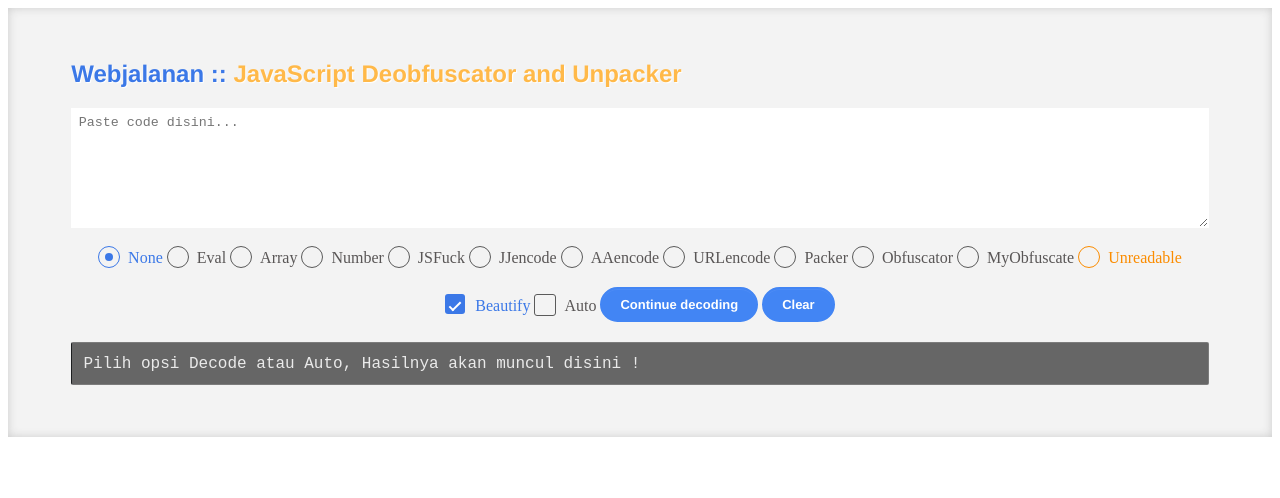
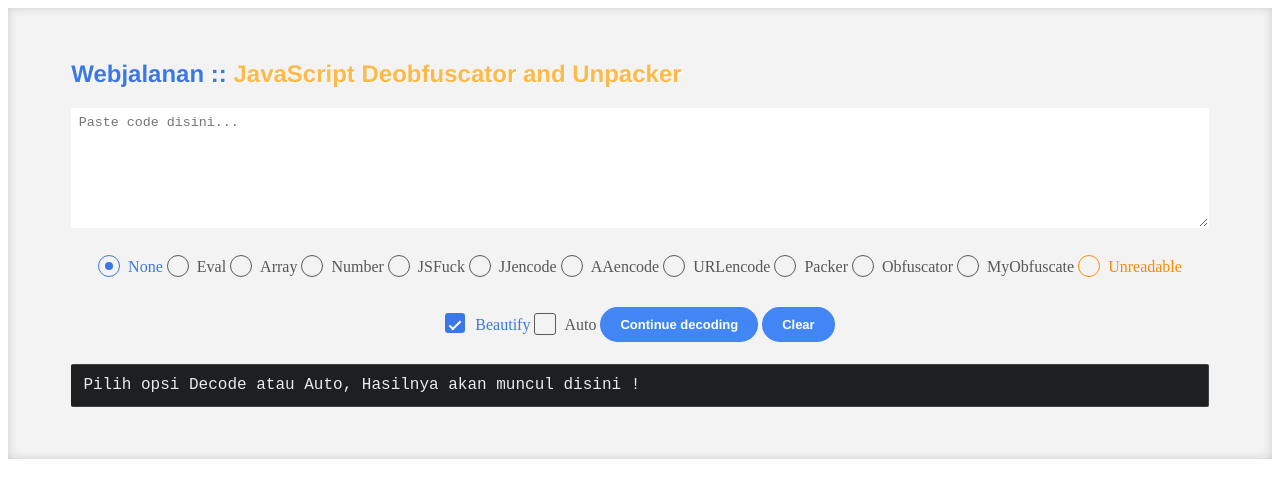
Before and after one commit to WebJalanan/DeJavascript, a plain HTML site: page index.htm in a window 1280 px wide. Drawn offline with Linux system fonts and the light colour scheme.

Commit message:
Update wjstyle.css

```diff
--- a/wjstyle.css
+++ b/wjstyle.css
@@ -58,7 +58,7 @@
 .hljs-addition,.hljs-bullet,.hljs-string,.hljs-symbol{color:#b9ca4a}
 .hljs-section,.hljs-title{color:#7aa6da}
 .hljs-keyword,.hljs-selector-tag{color:#c397d8}
-.hljs{display:block;overflow-x:auto;background:#666666;color:#eaeaea;padding:.7em;}
+.hljs{display:block;overflow-x:auto;background:#1d1f21;color:#eaeaea;padding:.7em;}
 .hljs-emphasis{font-style:italic}
 .hljs-strong{font-weight:700}
 @keyframes hover-color{from{border-color:#5a5a5a}to{border-color:#3b78e7}}
@@ -90,7 +90,7 @@
 .config{font-size:16px;color:#595656}
 .config input{margin-right:4px;vertical-align:middle}
 .config input:checked+label{color:#3b78e7;}
-.config label{display:inline-block;margin:0 auto}
+.config label{display:inline-block;margin:10px auto}
 .center{text-align:center;margin:20px 0}
 .wj-btn:active,.wj-btn:focus,.wj-btn:hover{outline:0 none}
 .wj-btn:active{background:rgba(0,0,0,.8);color:#3b78e7}
```
